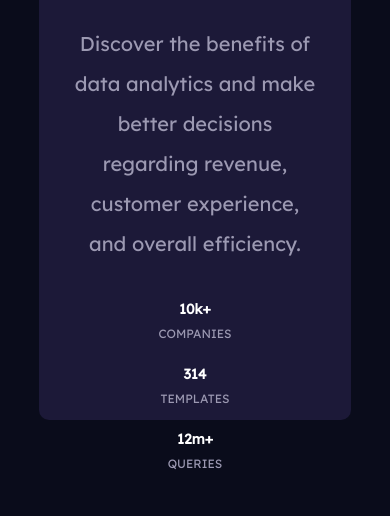
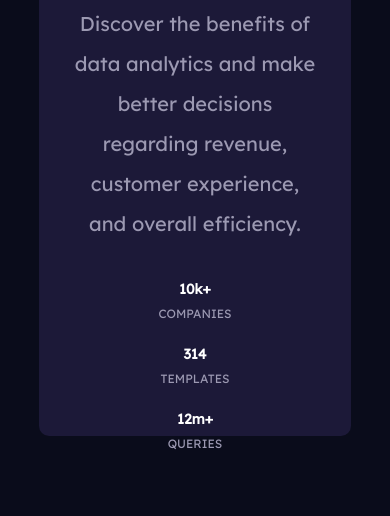
Before and after one commit to vladi201901/practica01, a plain HTML site: page index.html in a window 390 px wide. Shown: the part 572-1088 px from the top of the page. Drawn offline with Linux system fonts and the light colour scheme.

Commit message:
Update media-query.css

```diff
--- a/css/media-query.css
+++ b/css/media-query.css
@@ -3,7 +3,7 @@
         display: block;
         width: 80%;
         margin: 0px auto;
-        margin-top: 2em;
+        margin-top: 3em;
     }
 
     .container {
@@ -18,7 +18,7 @@
     .texto {
         width: 80%;
         position: absolute;
-        top: 340px !important;
+        top: 320px !important;
         text-align: center;
         font-size: 12px;
         color: white;
```
